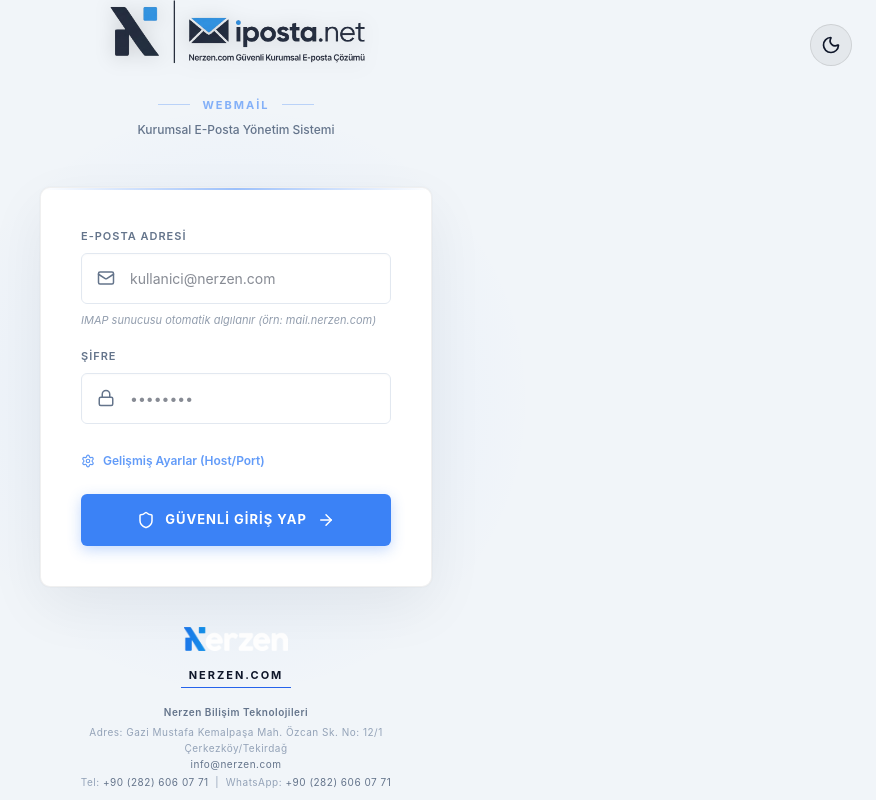
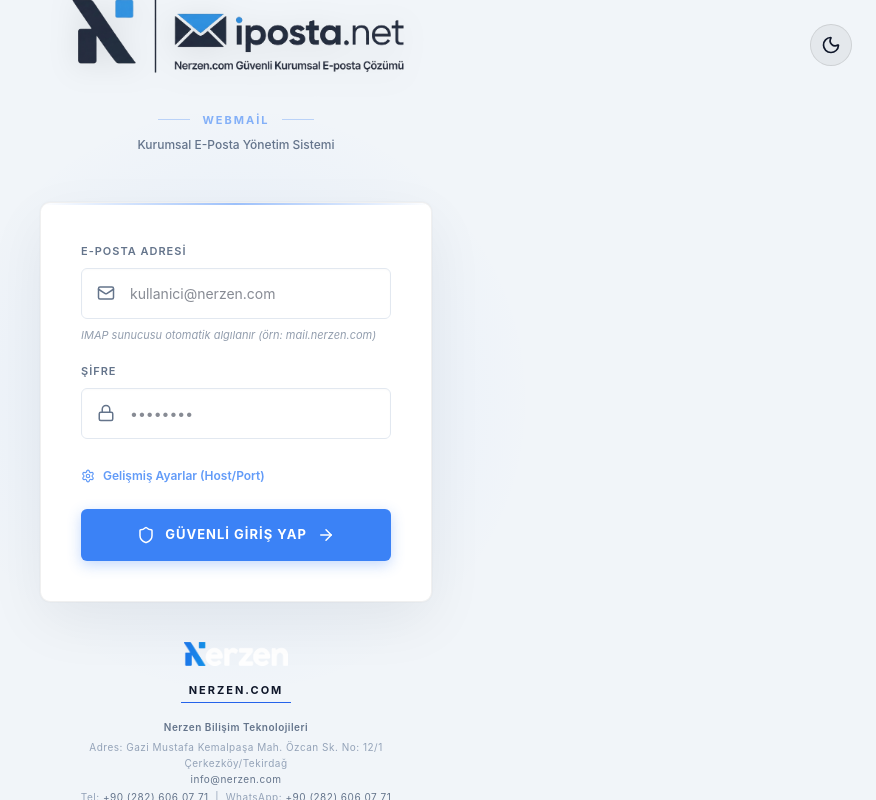
Before and after one commit to saan22/nerzenWeb, a Next.js app in the folder frontend/: page / in a window 1280 px wide. Shown: the whole page, without its empty margins (404-1280 px from the left). Built offline with nearby package versions, Linux system fonts and the light colour scheme.

Commit message:
UI: Refine logo background in dark mode and scale up size

```diff
--- a/frontend/src/app/page.tsx
+++ b/frontend/src/app/page.tsx
@@ -167,10 +167,11 @@
                 <div style={{ textAlign: 'center', marginBottom: '48px' }}>
                     <div style={{ marginBottom: '16px', display: 'flex', alignItems: 'center', justifyContent: 'center' }}>
                         <div style={{
-                            padding: theme === 'dark' ? '12px 24px' : '0',
-                            backgroundColor: theme === 'dark' ? '#FFFFFF' : 'transparent',
-                            borderRadius: theme === 'dark' ? '16px' : '0',
-                            boxShadow: theme === 'dark' ? '0 0 20px rgba(59,130,246,0.3)' : 'none',
+                            padding: theme === 'dark' ? '32px 48px' : '0',
+                            backgroundColor: theme === 'dark' ? 'rgba(255, 255, 255, 0.96)' : 'transparent',
+                            borderRadius: theme === 'dark' ? '28px' : '0',
+                            boxShadow: theme === 'dark' ? '0 30px 60px rgba(0,0,0,0.5), inset 0 0 0 1px rgba(255,255,255,0.4)' : 'none',
+                            backdropFilter: theme === 'dark' ? 'blur(10px)' : 'none',
                             display: 'inline-flex',
                             transition: 'all 0.3s ease'
                         }}>
@@ -178,10 +179,10 @@
                                 src="/iposta-logo.png"
                                 alt="iPosta Logo"
                                 style={{
-                                    height: isMobile ? '70px' : '100px',
+                                    height: isMobile ? '80px' : '130px',
                                     width: 'auto',
                                     filter: theme === 'light'
-                                        ? 'drop-shadow(0 2px 10px rgba(0,0,0,0.15))'
+                                        ? 'drop-shadow(0 4px 15px rgba(0,0,0,0.1))'
                                         : 'none',
                                     transition: 'all 0.3s ease'
                                 }}
```
